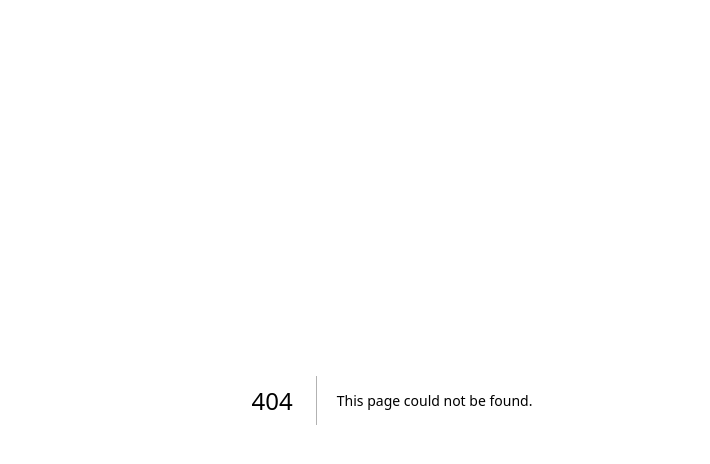
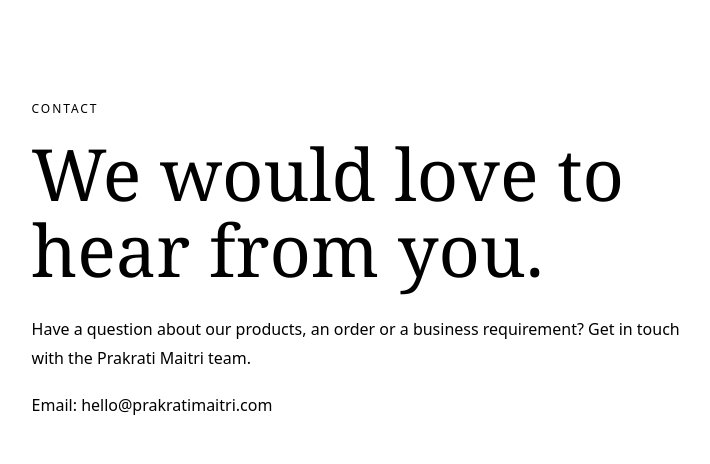
Before and after one commit to Anmolpatel009/Prakrati-Maitri, a Next.js app: page /contact in a window 1280 px wide. Before the commit this address had no page. Shown: the top 464 px of the page, without its empty margins (248-958 px from the left). Built offline with nearby package versions, Linux system fonts and the light colour scheme.

Commit message:
fix: make footer links functional

```diff
--- /dev/null
+++ b/app/contact/page.tsx
@@ -0,0 +1,15 @@
+export default function ContactPage() {
+  return (
+    <main className="simple-content-page">
+      <p className="simple-content-eyebrow">CONTACT</p>
+      <h1>We would love to hear from you.</h1>
+      <p>
+        Have a question about our products, an order or a business requirement?
+        Get in touch with the Prakrati Maitri team.
+      </p>
+      <p>
+        Email: hello@prakratimaitri.com
+      </p>
+    </main>
+  );
+}
--- a/app/globals.css
+++ b/app/globals.css
@@ -1467,3 +1467,42 @@
     min-height: 280px;
   }
 }
+
+/* Simple content pages */
+.simple-content-page {
+  max-width: 900px;
+  margin: 0 auto;
+  padding: 100px 7%;
+  min-height: 60vh;
+}
+
+.simple-content-eyebrow {
+  margin: 0 0 18px;
+  font-size: 12px;
+  letter-spacing: 0.16em;
+}
+
+.simple-content-page h1 {
+  margin: 0 0 28px;
+  font-family: Georgia, "Times New Roman", serif;
+  font-size: clamp(42px, 6vw, 72px);
+  font-weight: 400;
+  line-height: 1.05;
+}
+
+.simple-content-page p:not(.simple-content-eyebrow) {
+  max-width: 650px;
+  margin: 0 0 18px;
+  font-size: 16px;
+  line-height: 1.8;
+}
+
+@media (max-width: 768px) {
+  .simple-content-page {
+    padding: 70px 6%;
+  }
+
+  .simple-content-page h1 {
+    font-size: 42px;
+  }
+}
--- /dev/null
+++ b/app/our-story/page.tsx
@@ -0,0 +1,16 @@
+export default function OurStoryPage() {
+  return (
+    <main className="simple-content-page">
+      <p className="simple-content-eyebrow">OUR STORY</p>
+      <h1>More than a bag.<br />A choice for tomorrow.</h1>
+      <p>
+        We believe everyday products can be beautiful, useful and kinder to
+        the world around us.
+      </p>
+      <p>
+        Prakrati Maitri brings thoughtful, sustainable products into everyday
+        moments — from shopping and gifting to celebrations and businesses.
+      </p>
+    </main>
+  );
+}
--- /dev/null
+++ b/app/reviews/page.tsx
@@ -0,0 +1,14 @@
+export default function ReviewsPage() {
+  return (
+    <main className="simple-content-page">
+      <p className="simple-content-eyebrow">REVIEWS</p>
+      <h1>What our customers say.</h1>
+      <p>
+        We are building a collection of honest customer experiences.
+      </p>
+      <p>
+        Your feedback helps us make Prakrati Maitri better.
+      </p>
+    </main>
+  );
+}
--- /dev/null
+++ b/app/shipping/page.tsx
@@ -0,0 +1,15 @@
+export default function ShippingPage() {
+  return (
+    <main className="simple-content-page">
+      <p className="simple-content-eyebrow">SHIPPING</p>
+      <h1>Shipping & delivery.</h1>
+      <p>
+        We are committed to making your order experience simple and reliable.
+      </p>
+      <p>
+        Shipping charges and estimated delivery timelines will be shown during
+        checkout before your order is placed.
+      </p>
+    </main>
+  );
+}
```
